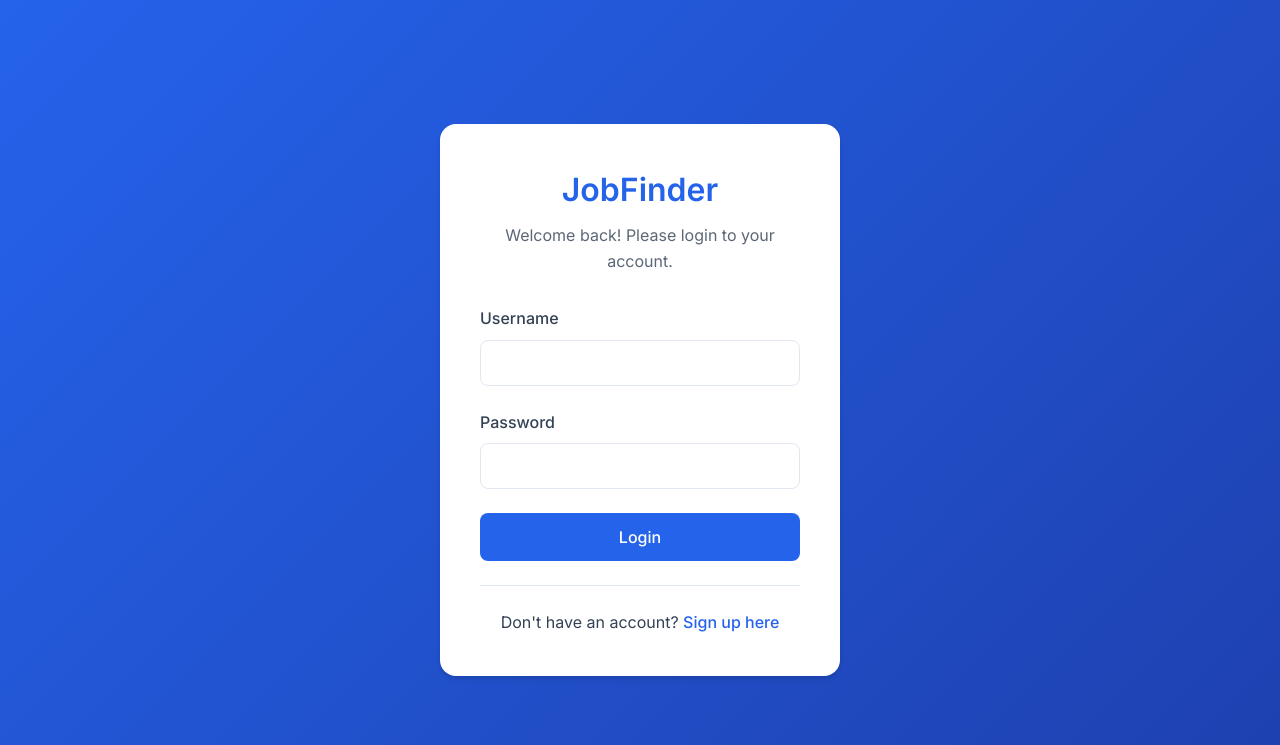
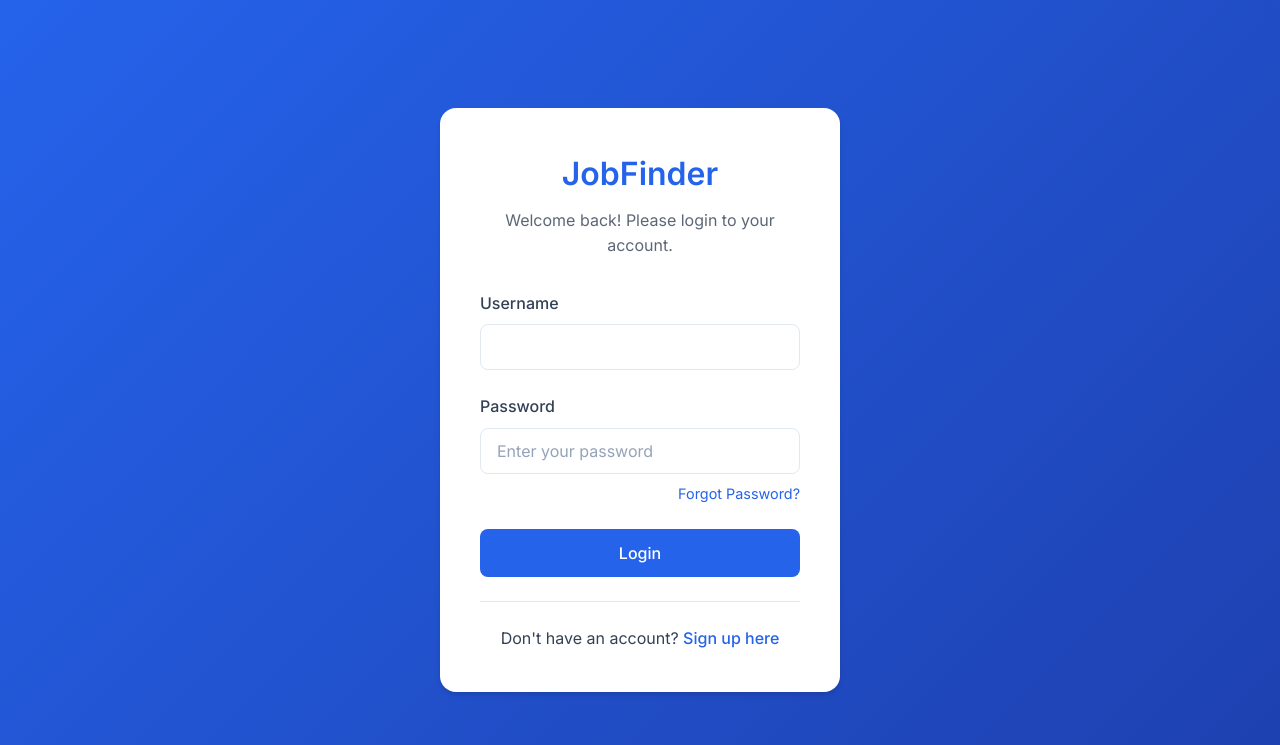
Before and after one commit to SirKyro/CS-Computer-Security-Project, a Flask app: page /login in a window 1280 px wide. Shown: the top 745 px of the page. Run offline with Flask 3, Linux system fonts and the light colour scheme; some libraries are stand-ins or nearby versions.

Commit message:
some comment changes

```diff
--- a/jobfinder/app.py
+++ b/jobfinder/app.py
@@ -99,6 +99,7 @@ def login():
             username = request.form['username']
             password = request.form['password']
 
+            # Secure query using SQLAlchemy ORM
             user = User.query.filter_by(username=username).first()
 
             if user and bcrypt.checkpw(password.encode('utf-8'), user.password.encode('utf-8')):
--- a/jobfinder/templates/login.html
+++ b/jobfinder/templates/login.html
@@ -31,7 +31,9 @@
                 </div>
                 <div class="form-group">
                     <label for="password">Password</label>
-                    <input type="password" id="password" name="password" required>
+                    <input type="password" id="password" name="password" required
+                           placeholder="Enter your password">
+                    <a href="{{ url_for('forgot_password') }}" class="forgot-password">Forgot Password?</a>
                 </div>
                 <button type="submit" class="auth-button">Login</button>
             </form>
```
Also changed, not shown: jobfinder/instance/site.db.
